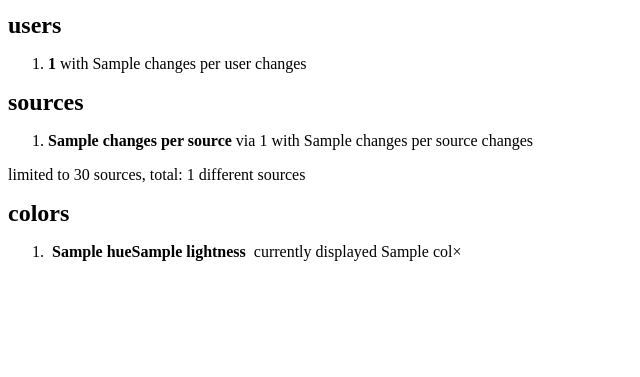
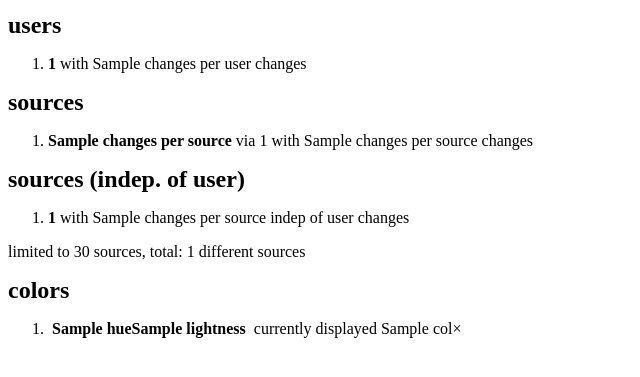
Before and after one commit to pixelebbe/pixelebbe, a Flask app: template templates/admin/events/stats.html in a window 1280 px wide. Shown: the part 244-621 px from the top of the page, without its empty margins (0-640 px from the left). Run offline with Flask 3, Linux system fonts and the light colour scheme; the template is opened without the code that fills it: most values are stand-ins (such as "Sample title", 1, 10 or a date in 2020); parts of the project's set-up code (start-up, migrations or seed data) failed here and were passed over.

Commit message:
Add indep of user source stat

```diff
--- a/templates/admin/events/stats.html
+++ b/templates/admin/events/stats.html
@@ -39,7 +39,15 @@
         {% endfor %}
     </ol>
 
-    <p>limited to 30 sources, total: {{ changes_per_source|length }} different sources</p>
+    <h2>sources (indep. of user)</h2>
+
+    <ol>
+        {% for uc in changes_per_source_indep_of_user[:30] %}
+            <li><strong>{{ uc[0] }}</strong> with {{ uc[1] }} changes</li>
+        {% endfor %}
+    </ol>
+
+    <p>limited to 30 sources, total: {{ changes_per_source_indep_of_user|length }} different sources</p>
 
     <h2>colors</h2>
 
```
Also changed, not shown: admin_view.py (+9 -1 lines).
